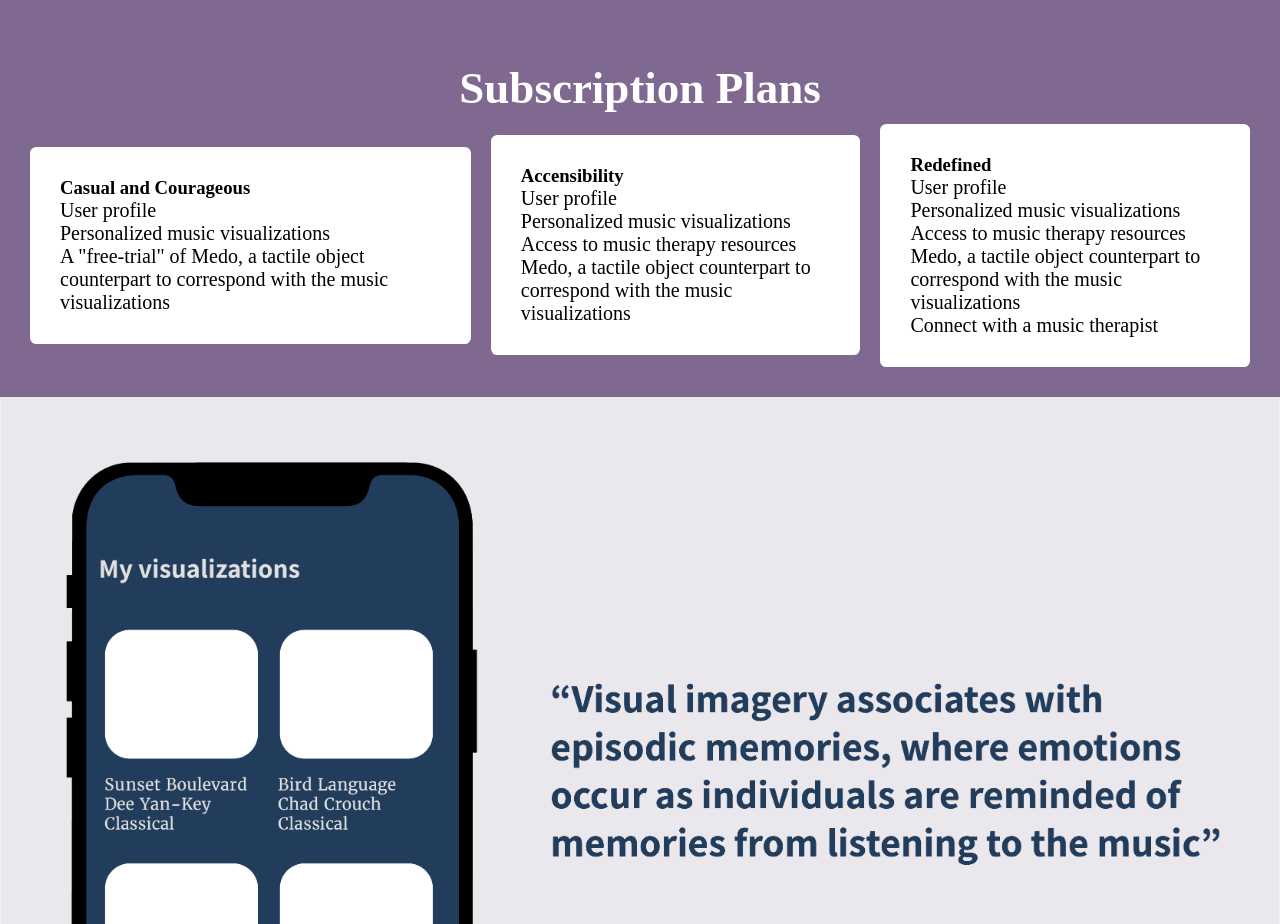
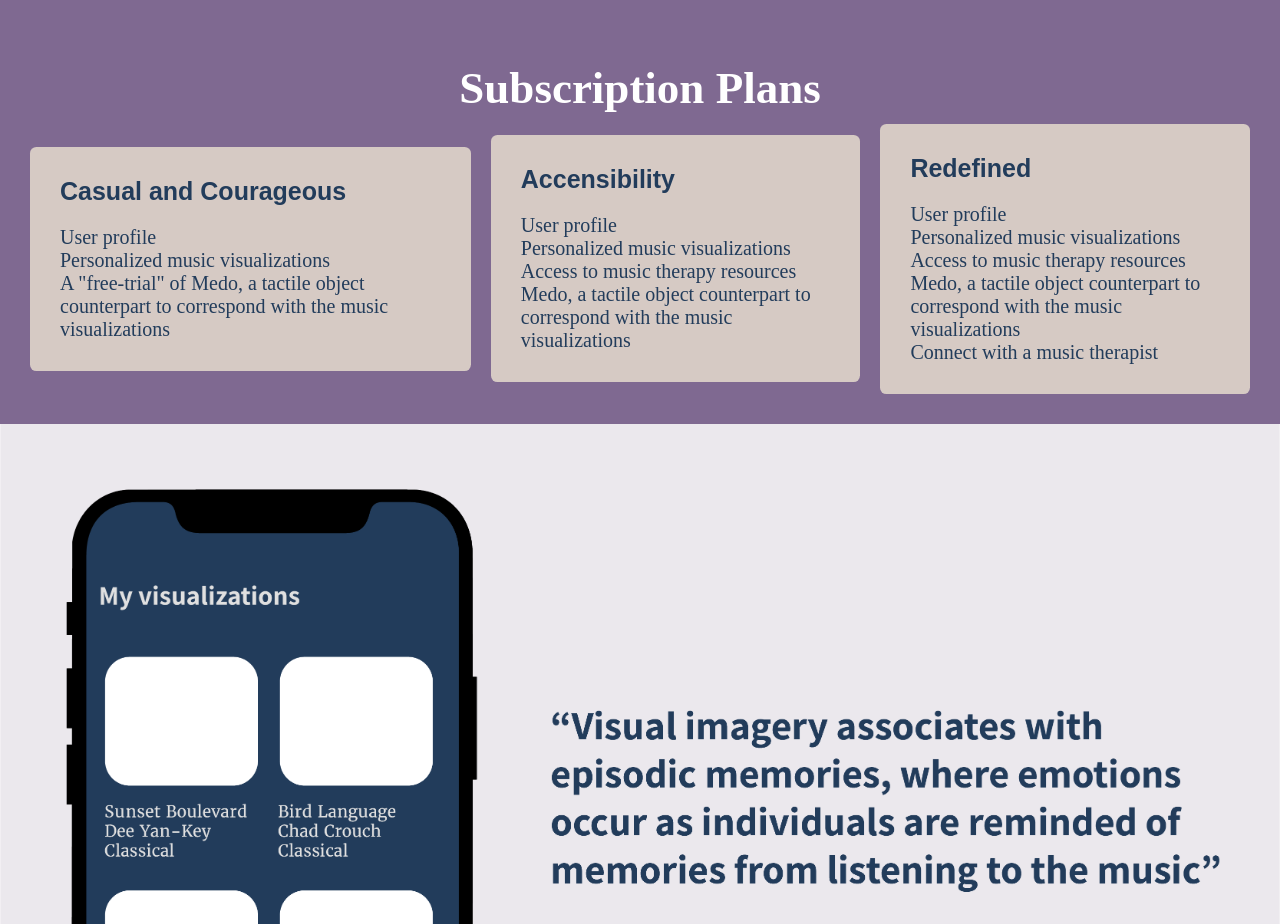
Before and after one commit to CBaniecki/website-sensability, a plain HTML site: page index.html in a window 1280 px wide. Shown: the part 2940-3864 px from the top of the page. Drawn offline with Linux system fonts and the light colour scheme.

Commit message:
updated card design colors

```diff
--- a/main.css
+++ b/main.css
@@ -57,12 +57,6 @@ display: flex;
 padding: 80px;
 }
 
-.app-benefits h3{
-    font-size: 25px;
-    padding-bottom: 20px;
-    font-family: sans-serif;
-    padding: 50px;
-}
 
 
 .app-images img{
@@ -100,13 +94,21 @@ img{
 }
 
 .card{
-    background-color: white;
+    background-color: #D6CAC4 ;
     border-radius: 0.4rem;
     padding:30px;
 }
 
+.card h3{
+    font-size: 25px;
+    padding-bottom: 20px;
+    font-family: sans-serif;
+    color: #223C5B;
+
+}
+
 .card-content ul{
     font-size: 20px;
-    background-color: white;
     list-style-type: none;
+    color: #223C5B;
 }
```
